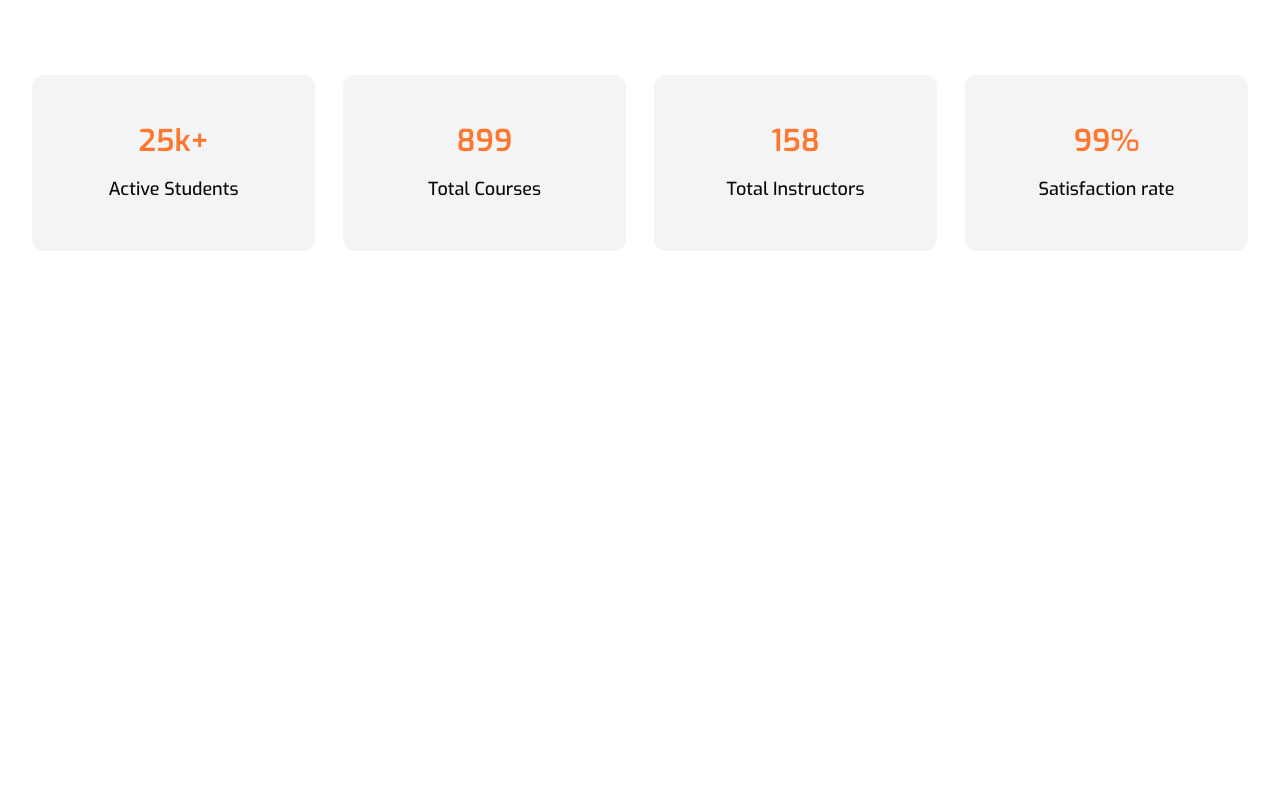
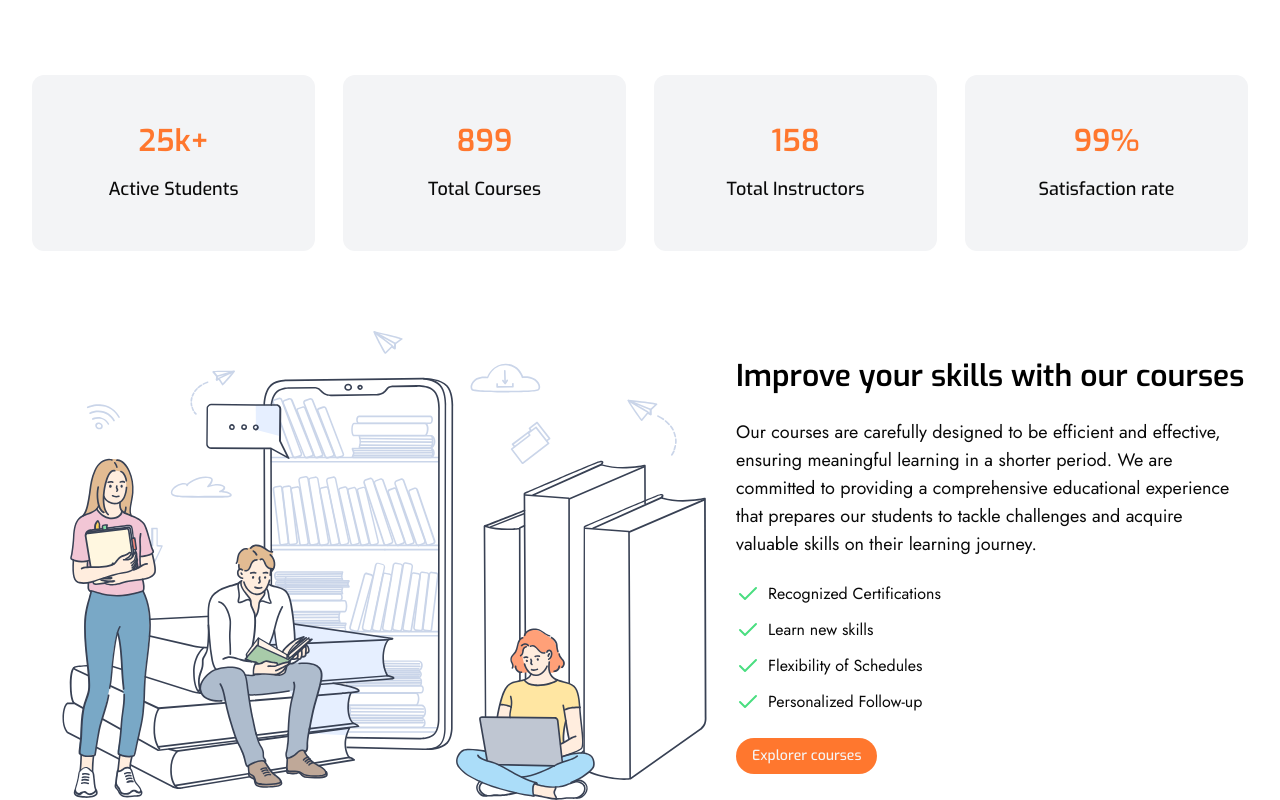
Before and after one commit to zedaoxd/blf-learn, a Next.js app: page / in a window 1280 px wide. Shown: the part 2457-3257 px from the top of the page. Before the commit the page ends 2708 px from the top, so only its background shows below. Built offline with nearby package versions, Linux system fonts and the light colour scheme.

Commit message:
feat: benefits section

```diff
--- a/src/app/page.tsx
+++ b/src/app/page.tsx
@@ -1,4 +1,5 @@
 import ADBanner from "@/components/ad-banner";
+import Benefits from "@/components/sections/home/benefits";
 import FeaturedCourses from "@/components/sections/home/featured-courses";
 import Intro from "@/components/sections/home/intro";
 import Metrics from "@/components/sections/home/metrics";
@@ -16,6 +17,8 @@ export default function Home() {
       <ADBanner />
 
       <Metrics />
+
+      <Benefits />
     </main>
   );
 }
--- /dev/null
+++ b/src/components/sections/home/benefits/components/benefit/index.tsx
@@ -0,0 +1,18 @@
+import { cn } from "@/lib/utils";
+import { Check } from "lucide-react";
+import { Jost } from "next/font/google";
+
+const jost = Jost({ subsets: ["latin"], weight: ["400"] });
+
+type BenefitProps = {
+  title: string;
+};
+
+export default function Benefit({ title }: BenefitProps) {
+  return (
+    <div className={cn(jost.className, "flex gap-2")}>
+      <Check className="text-green-400" size={24} />
+      {title}
+    </div>
+  );
+}
--- /dev/null
+++ b/src/components/sections/home/benefits/index.tsx
@@ -0,0 +1,42 @@
+import { Button } from "@/components/ui/button";
+import { cn } from "@/lib/utils";
+import { Jost } from "next/font/google";
+import Link from "next/link";
+import useBenefits from "./useBenefits";
+import Benefit from "./components/benefit";
+
+const jost = Jost({ subsets: ["latin"], weight: ["400"] });
+
+export default function Benefits() {
+  const { benefits } = useBenefits();
+
+  return (
+    <section className="container h-[469px] flex items-center">
+      <div className="h-full flex-1 bg-benefits bg-no-repeat bg-center bg-contain"></div>
+
+      <div className="flex-1 max-w-lg flex flex-col align-top gap-6">
+        <h2 className="text-3xl font-semibold leading-9 text-black">
+          Improve your skills with our courses
+        </h2>
+
+        <p className={cn(jost.className, "text-lg leading-7")}>
+          Our courses are carefully designed to be efficient and effective,
+          ensuring meaningful learning in a shorter period. We are committed to
+          providing a comprehensive educational experience that prepares our
+          students to tackle challenges and acquire valuable skills on their
+          learning journey.
+        </p>
+
+        <div className="flex flex-col gap-3">
+          {benefits.map((benefit) => (
+            <Benefit key={benefit.title} title={benefit.title} />
+          ))}
+        </div>
+
+        <Button asChild className="rounded-3xl" size="min">
+          <Link href="/courses">Explorer courses</Link>
+        </Button>
+      </div>
+    </section>
+  );
+}
--- /dev/null
+++ b/src/components/sections/home/benefits/types/index.ts
@@ -0,0 +1,3 @@
+export type Benefit = {
+  title: string;
+};
--- /dev/null
+++ b/src/components/sections/home/benefits/useBenefits.ts
@@ -0,0 +1,26 @@
+import { Benefit } from "./types";
+
+type UseBenefits = {
+  benefits: Benefit[];
+};
+
+export default function useBenefits(): UseBenefits {
+  const benefits: Benefit[] = [
+    {
+      title: "Recognized Certifications",
+    },
+    {
+      title: "Learn new skills",
+    },
+    {
+      title: "Flexibility of Schedules",
+    },
+    {
+      title: "Personalized Follow-up",
+    },
+  ];
+
+  return {
+    benefits,
+  };
+}
--- a/src/components/ui/button.tsx
+++ b/src/components/ui/button.tsx
@@ -26,6 +26,7 @@ const buttonVariants = cva(
         sm: "h-9 rounded-md px-3",
         lg: "h-11 rounded-md px-8",
         icon: "h-10 w-10",
+        min: "w-min px-4 py-2",
       },
     },
     defaultVariants: {
--- a/tailwind.config.ts
+++ b/tailwind.config.ts
@@ -21,6 +21,7 @@ const config = {
       backgroundImage: {
         home: "url('/images/home-girl.svg')",
         "default-ad-home-banner": "url('/images/default-ad-home-banner.svg')",
+        benefits: "url('/images/benefits.svg')",
       },
       colors: {
         border: "hsl(var(--border))",
```
Also changed, not shown: public/images/benefits.svg (added).
